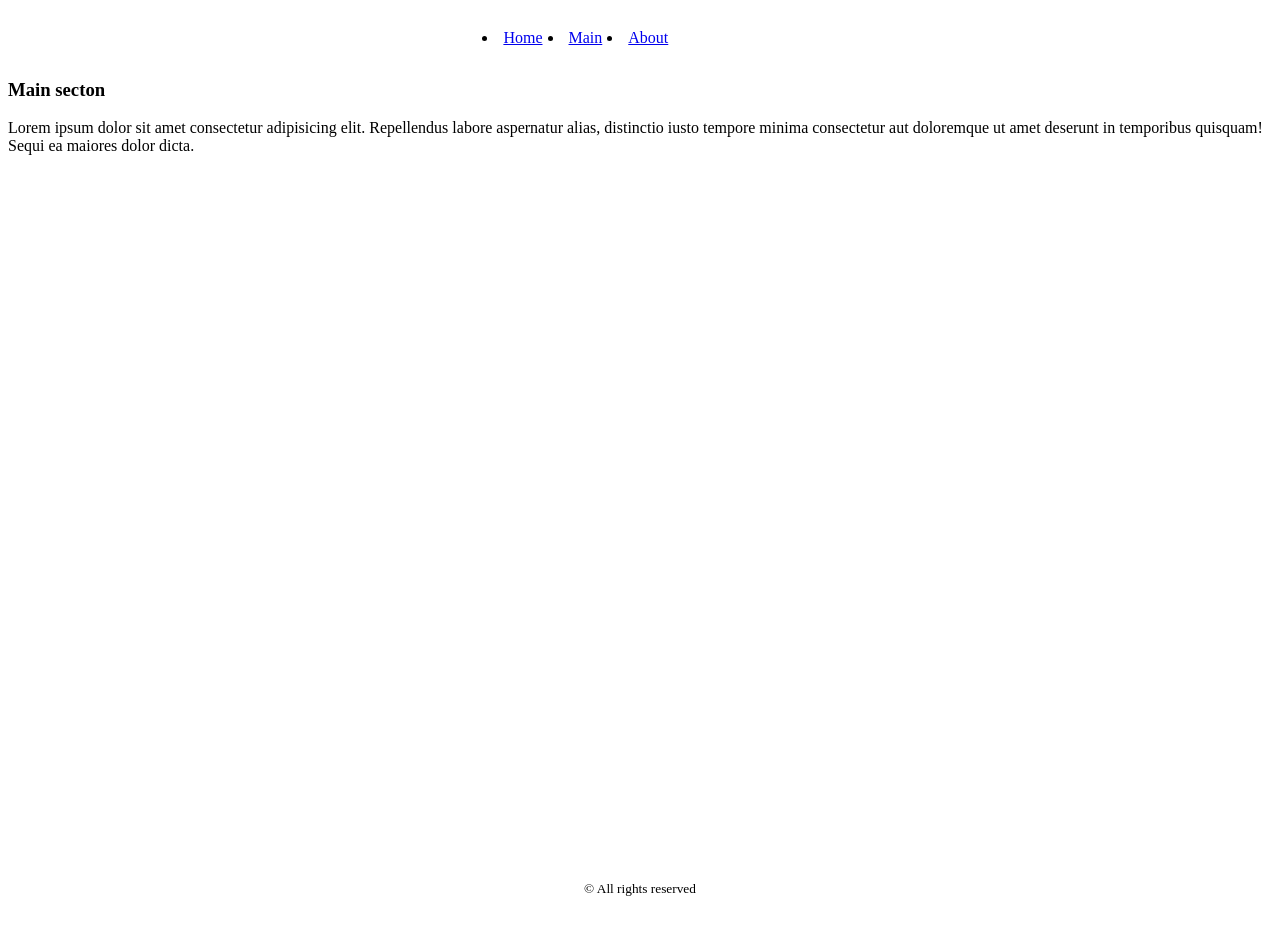
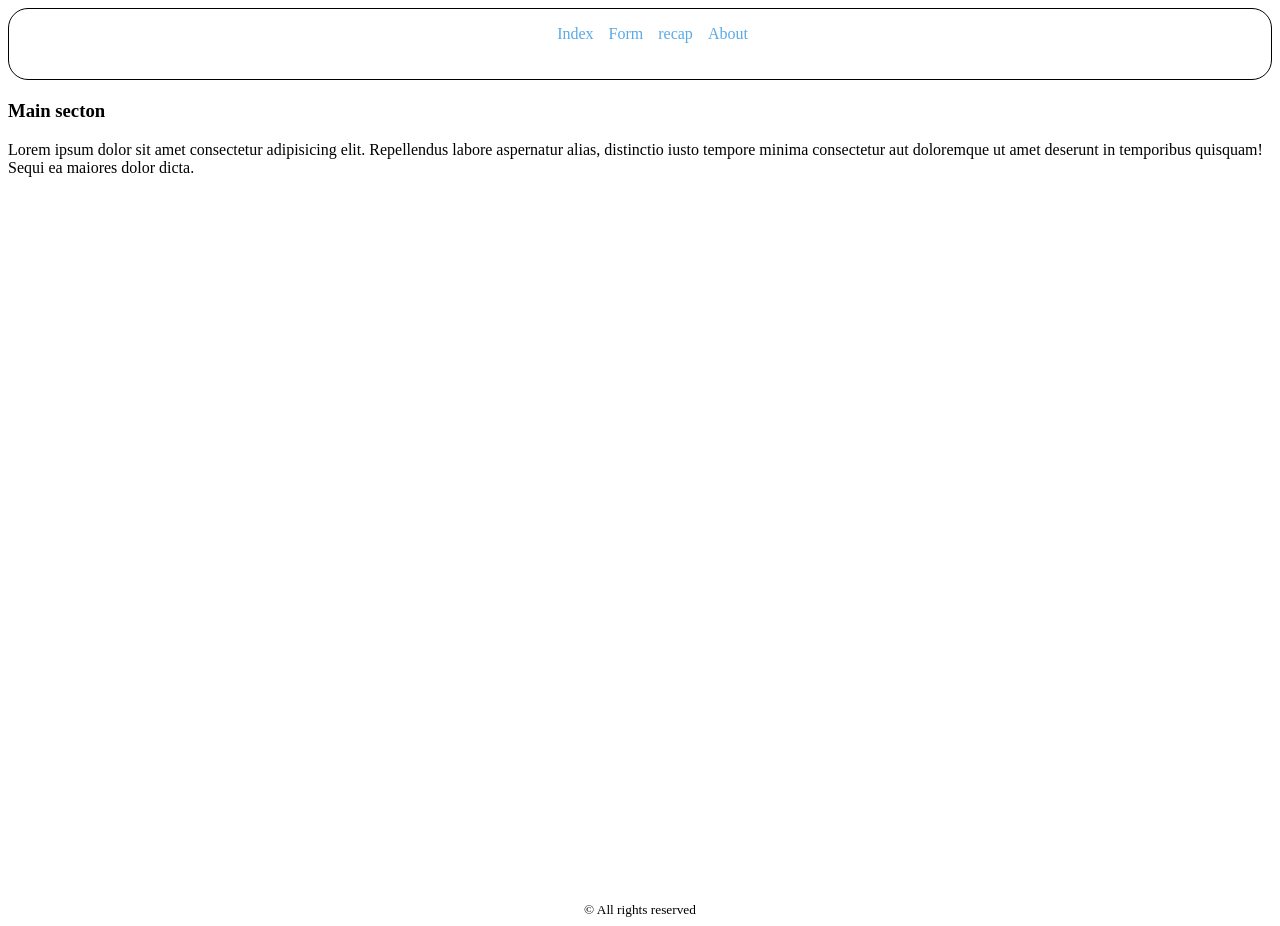
Before and after one commit to AbdullaArif11/practice1, a plain HTML site: page index.html in a window 1280 px wide. Before the commit the page ends 905 px from the top, so only its background shows below. Drawn offline with Linux system fonts and the light colour scheme.

Commit message:
navbar included

```diff
--- a/index.html
+++ b/index.html
@@ -10,14 +10,18 @@
       padding: 5px;
     }
   </style>
+  <link rel="stylesheet" href="nav.css">
 </head>
 <body>
-  <header style="text-align: center;">
-    <nav><ul style="display: flex; margin-left: 35%;">
-      <li class="nl"><a href="#">Home</a></li>
-      <li class="nl"><a href="#">Main</a></li>
-      <li class="nl"><a href="#">About</a></li>
-    </ul></nav>
+  <header>
+    <nav>
+      <ul>
+        <li><a href="index.html">Index</a></li>
+        <li><a href="form.html">Form</a></li>
+        <li><a href="recap.html">recap</a></li>
+        <li><a href="#">About</a></li>
+      </ul>
+    </nav>
   </header>
 
   <main style="height: 100vh;">
--- /dev/null
+++ b/nav.css
@@ -0,0 +1,22 @@
+nav{
+  border: 1.5px solid rgb(0, 0, 0);
+  border-radius: 20px;
+  box-shadow: 50%;
+  height: 70px;
+  margin-bottom: 20px;
+}
+nav>ul{
+  display: flex;
+  justify-content: center;
+}
+nav li{
+  list-style: none;
+  margin-right: 15px;
+}
+nav li:hover{
+  background-color: rgb(115, 101, 101);
+}
+nav li a{
+  text-decoration: none;
+  color: rgb(89, 170, 229);
+}
```
Also changed, not shown: form.html (+12 -1 lines), recap.html (+11 -0 lines).
